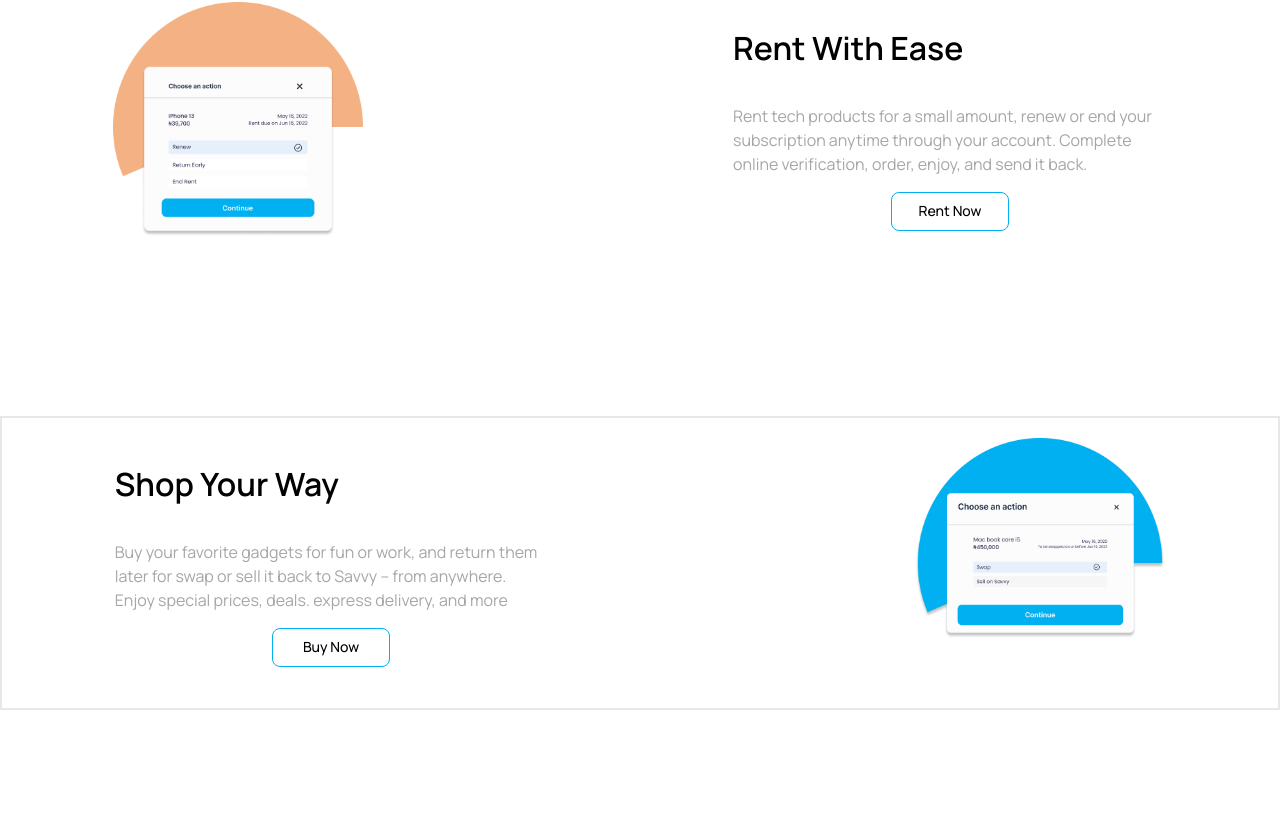
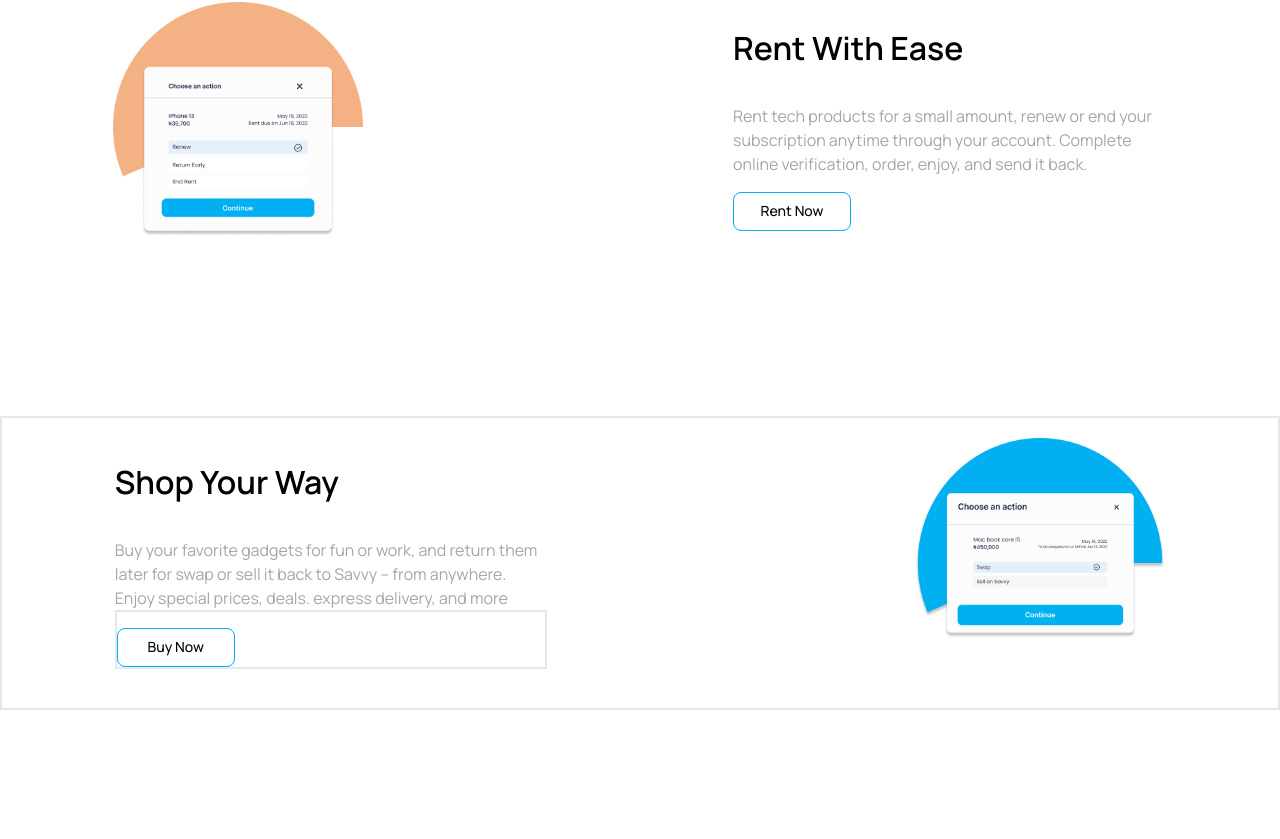
Before and after one commit to SavvyAfrica/savvyWaitlist, a Next.js app: page / in a window 1280 px wide. Shown: the part 1161-2000 px from the top of the page. Built offline with nearby package versions, Linux system fonts and the light colour scheme.

Commit message:
Pushing updates on the button component

```diff
--- a/components/button/button.tsx
+++ b/components/button/button.tsx
@@ -1,17 +1,17 @@
-import React from "react";
-import { IButton } from "../../type/type";
-import Spinner from "../Spinner/Spinner";
-
+import React from 'react'
+import { IButton } from '../../type/type'
+import Spinner from '../Spinner/Spinner'
 
 export const Button = (props: IButton) => {
-  const { className, children, isLoading, onClick } = props;
+  const { className, children, isLoading, onClick } = props
 
   return (
-    <div className="flex justify-center items-center">
-      {isLoading
-        ?
-        <Spinner />
-        :
+    <>
+      {isLoading ? (
+        <div className='flex justify-center items-center'>
+          <Spinner />
+        </div>
+      ) : (
         <button
           className={`hover:scale-95 transition-all ease-in flex items-center justify-center ${className}`}
           onClick={onClick}
@@ -19,7 +19,7 @@ export const Button = (props: IButton) => {
         >
           {children}
         </button>
-      }
-    </div>
-  );
-};
+      )}
+    </>
+  )
+}
--- a/features/hompage/frame3/frame.tsx
+++ b/features/hompage/frame3/frame.tsx
@@ -25,7 +25,7 @@ const Frame = () => {
           deals. express delivery, and more
         </Text>
 
-        <div className='w-full'>
+        <div className='w-full border-2'>
           <Button className='bg-white border border-[#00B0F0] w-[118px] h-[39px] rounded-lg mt-4'>
             <Link href='#'>
               <a>
```
